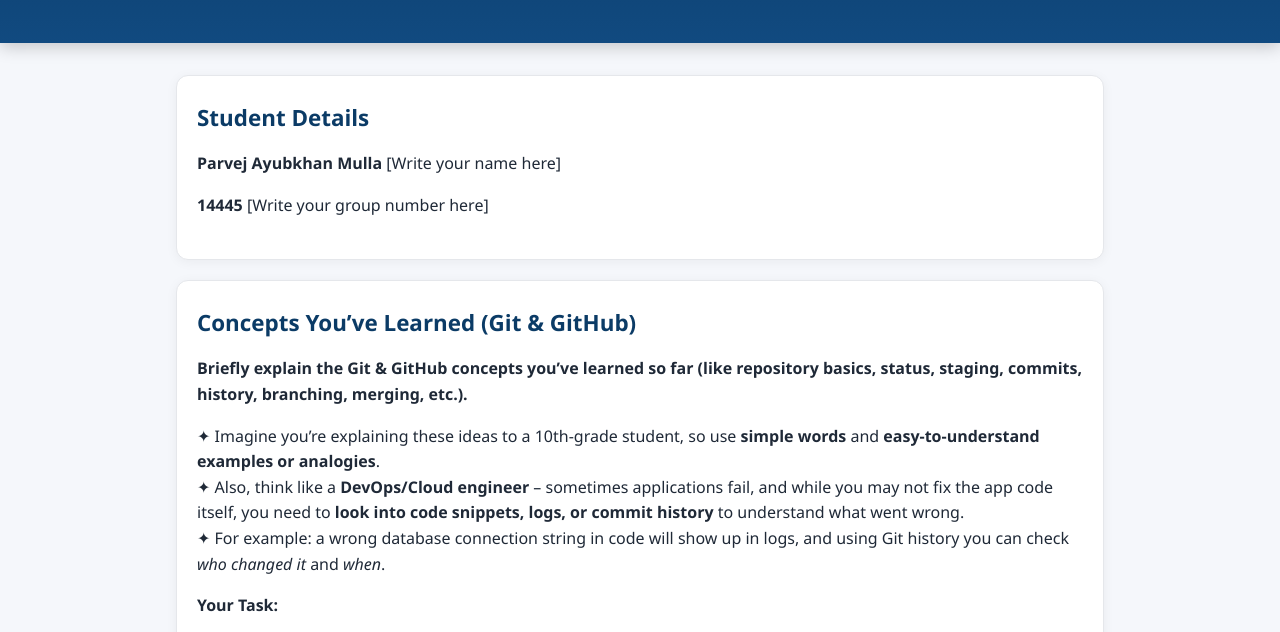
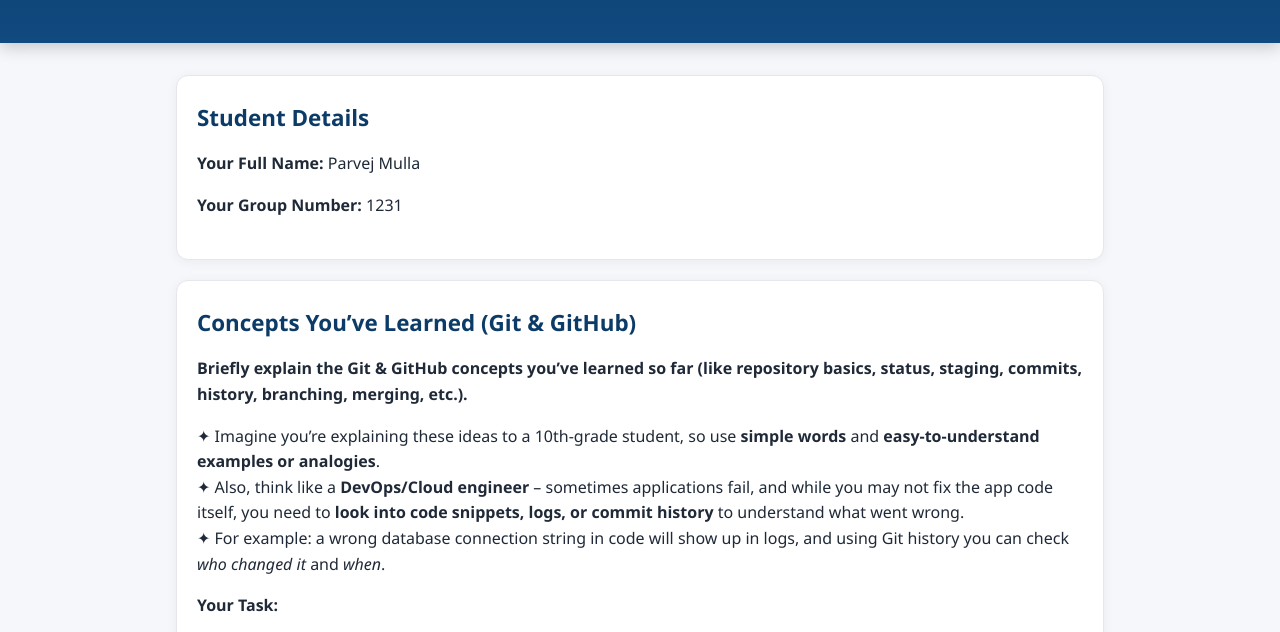
Before and after one commit to mullaparvej/Demo_1, a plain HTML site: page index.html in a window 1280 px wide. Shown: the part 159-791 px from the top of the page. Drawn offline with Linux system fonts and the light colour scheme.

Commit message:
Addeed name in index.html mod

```diff
--- a/index.html
+++ b/index.html
@@ -29,8 +29,8 @@
         <!-- Student Details -->
         <section class="card student-info" aria-labelledby="student-details">
             <h2 id="student-details">Student Details</h2>
-            <p><b>Parvej Ayubkhan Mulla</b> <span class="placeholder">[Write your name here]</span></p>
-            <p><b>14445</b> <span class="placeholder">[Write your group number here]</span></p>
+            <p><b>Your Full Name:</b> <span class="placeholder">Parvej Mulla</span></p>
+	    <p><b>Your Group Number:</b> <span class="placeholder">1231</span></p>
         </section>
 
         <!-- Concepts Learned -->
```
